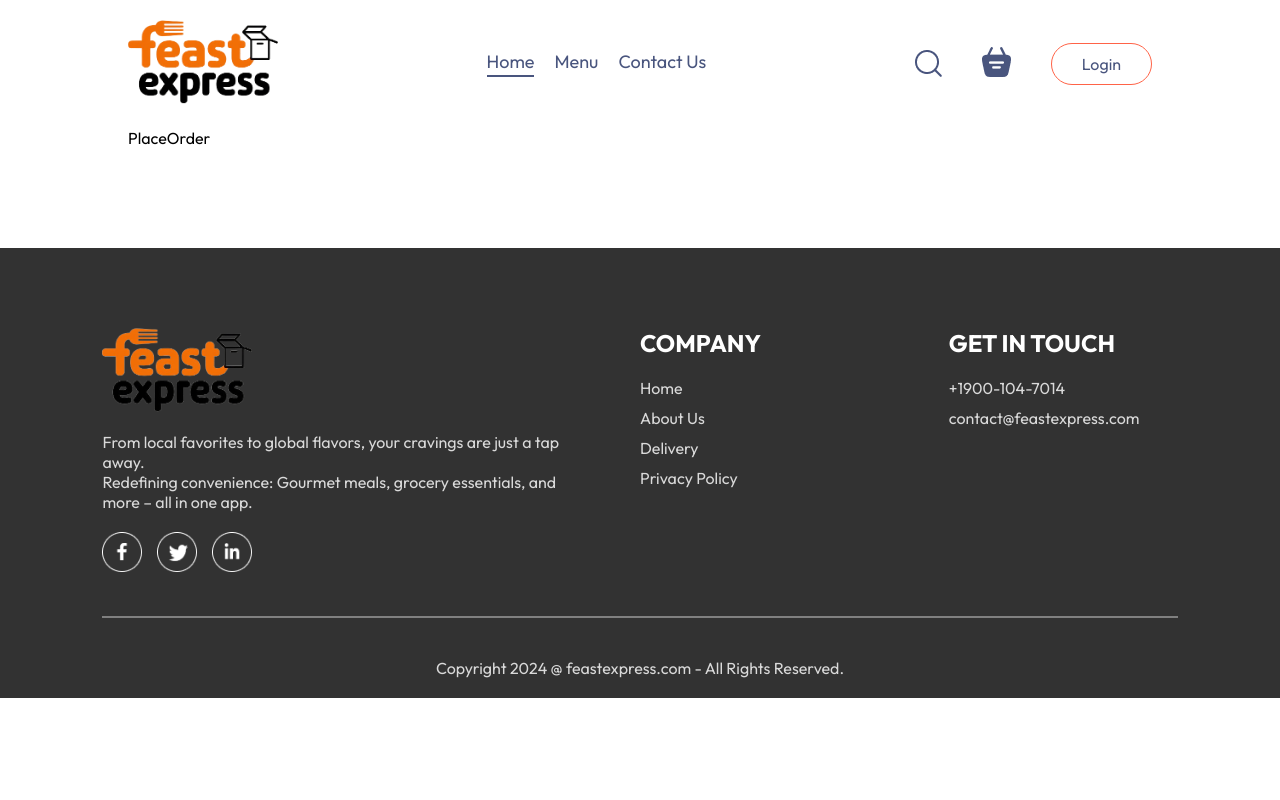
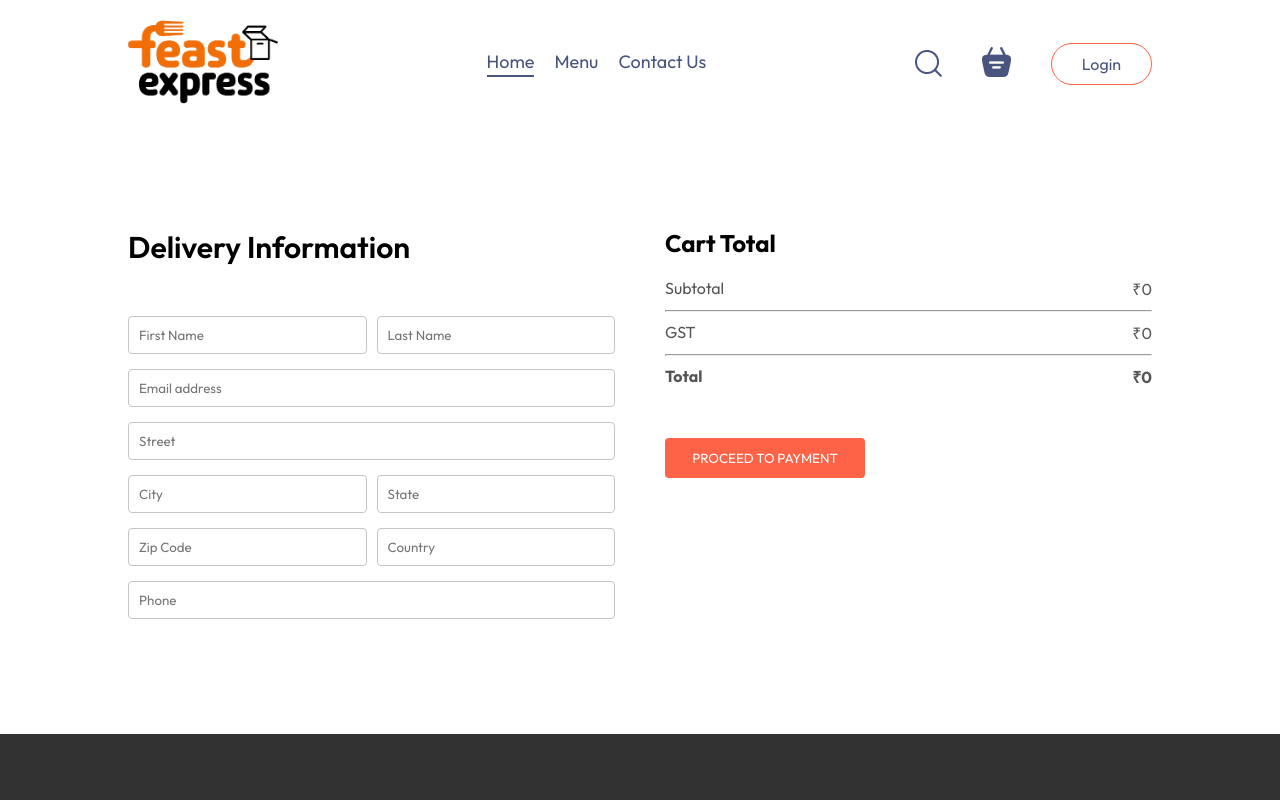
Before and after one commit to partha-protim-sarkar/Food-Delivery-Website, a React (Create React App) app in the folder frontend/: page /order in a window 1280 px wide. Shown: the top 800 px of the page. Built offline with nearby package versions, Linux system fonts and the light colour scheme.

Commit message:
add place order page to website UI

```diff
--- a/frontend/src/pages/Cart/Cart.js
+++ b/frontend/src/pages/Cart/Cart.js
@@ -1,10 +1,13 @@
 import React, { useContext } from 'react';
 import './Cart.css';
 import { StoreContext } from '../../context/StoreContext';
+import { useNavigate } from 'react-router-dom';
 
 const Cart = () => {
 
   const {cartItems, food_list, removeFromCart, getTotalCartAmount} = useContext(StoreContext);
+
+  const navigate = useNavigate();
 
   return (
     <div className='cart'>
@@ -57,7 +60,7 @@
               <b>₹{getTotalCartAmount() + getTotalCartAmount()*0.05}</b>
             </div>
           </div>
-          <button>PROCEED TO CHECKOUT</button>
+          <button onClick={() => navigate('/order')}>PROCEED TO CHECKOUT</button>
         </div>
         <div className='cart-promocode'>
           <div>
--- a/frontend/src/pages/PlaceOrder/PlaceOrder.css
+++ b/frontend/src/pages/PlaceOrder/PlaceOrder.css
@@ -0,0 +1,41 @@
+.place-order {
+    display: flex;
+    align-items: start;
+    justify-content: space-between;
+    gap: 50px;
+    margin-top: 100px;
+}
+
+.place-order-left {
+    width: 100%;
+    max-width: max(30%, 500px);
+}
+
+.place-order-left .title {
+    font-size: 30px;
+    font-weight: 600;
+    margin-bottom: 50px;
+}
+
+.place-order-left input {
+    margin-bottom: 15px;
+    width: 100%;
+    padding: 10px;
+    border: 1px solid #c5c5c5;
+    border-radius: 4px;
+    outline-color: tomato;
+}
+
+.place-order-left .multi-fields {
+    display: flex;
+    gap: 10px;
+}
+
+.place-order-right {
+    width: 100%;
+    max-width: max(40%, 500px);
+}
+
+.place-order .cart-total button {
+    margin-top: 30px;
+}
--- a/frontend/src/pages/PlaceOrder/PlaceOrder.js
+++ b/frontend/src/pages/PlaceOrder/PlaceOrder.js
@@ -1,9 +1,54 @@
-import React from 'react';
+import React, { useContext } from 'react';
 import './PlaceOrder.css';
+import { StoreContext } from '../../context/StoreContext';
 
 const PlaceOrder = () => {
+
+  const {getTotalCartAmount} = useContext(StoreContext);
+
   return (
-    <div>PlaceOrder</div>
+    <form className='place-order'>
+      <div className='place-order-left'>
+        <p className='title'>Delivery Information</p>
+        <div className='multi-fields'>
+          <input type='text' placeholder='First Name' />
+          <input type='text' placeholder='Last Name' />
+        </div>
+        <input type='email' placeholder='Email address' />
+        <input type='text' placeholder='Street' />
+        <div className='multi-fields'>
+          <input type='text' placeholder='City' />
+          <input type='text' placeholder='State' />
+        </div>
+        <div className='multi-fields'>
+          <input type='text' placeholder='Zip Code' />
+          <input type='text' placeholder='Country' />
+        </div>
+        <input type='text' placeholder='Phone' />
+      </div>
+      <div className='place-order-right'>
+        <div className='cart-total'>
+          <h2>Cart Total</h2>
+          <div>
+            <div className='cart-total-details'>
+              <p>Subtotal</p>
+              <p>₹{getTotalCartAmount()}</p>
+            </div>
+            <hr />
+            <div className='cart-total-details'>
+              <p>GST</p>
+              <p>₹{getTotalCartAmount()*0.05}</p>
+            </div>
+            <hr />
+            <div className='cart-total-details'>
+              <b>Total</b>
+              <b>₹{getTotalCartAmount() + getTotalCartAmount()*0.05}</b>
+            </div>
+          </div>
+          <button>PROCEED TO PAYMENT</button>
+        </div>
+      </div>
+    </form>
   );
 }
 
```
